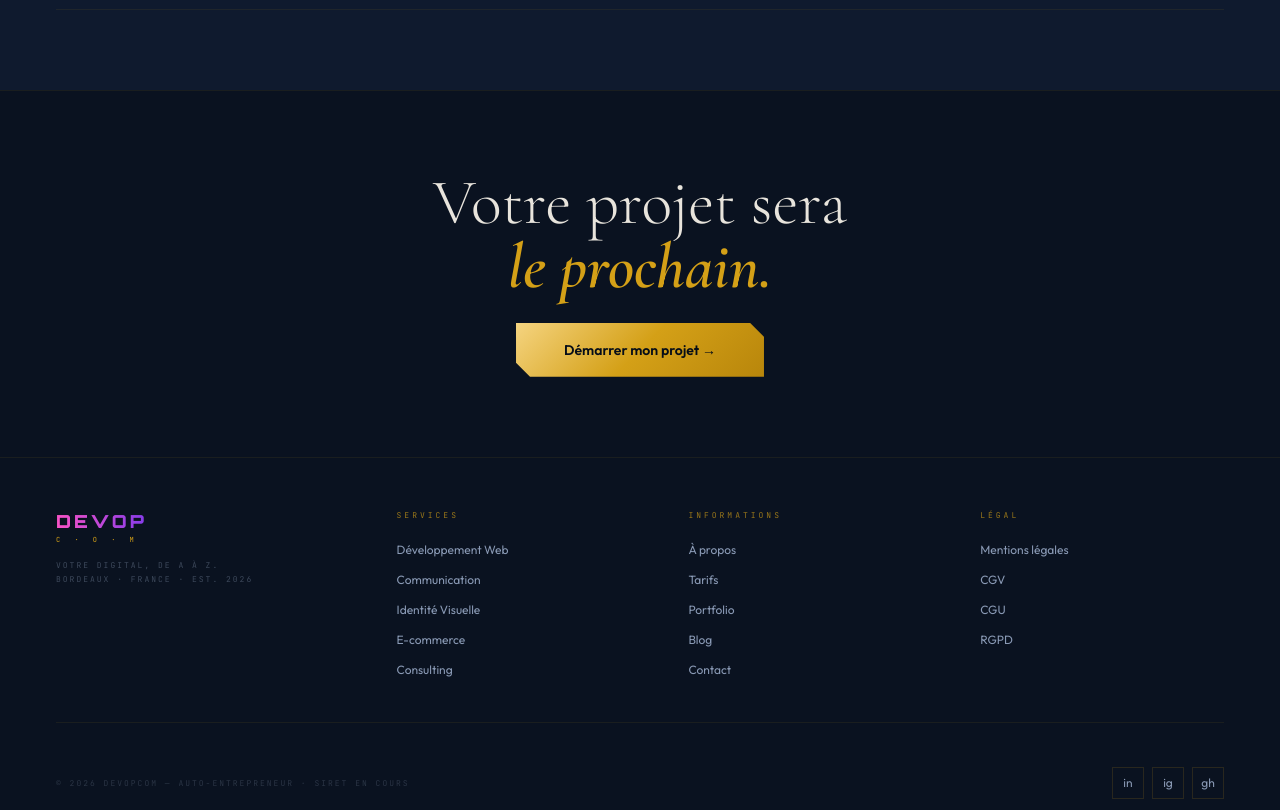
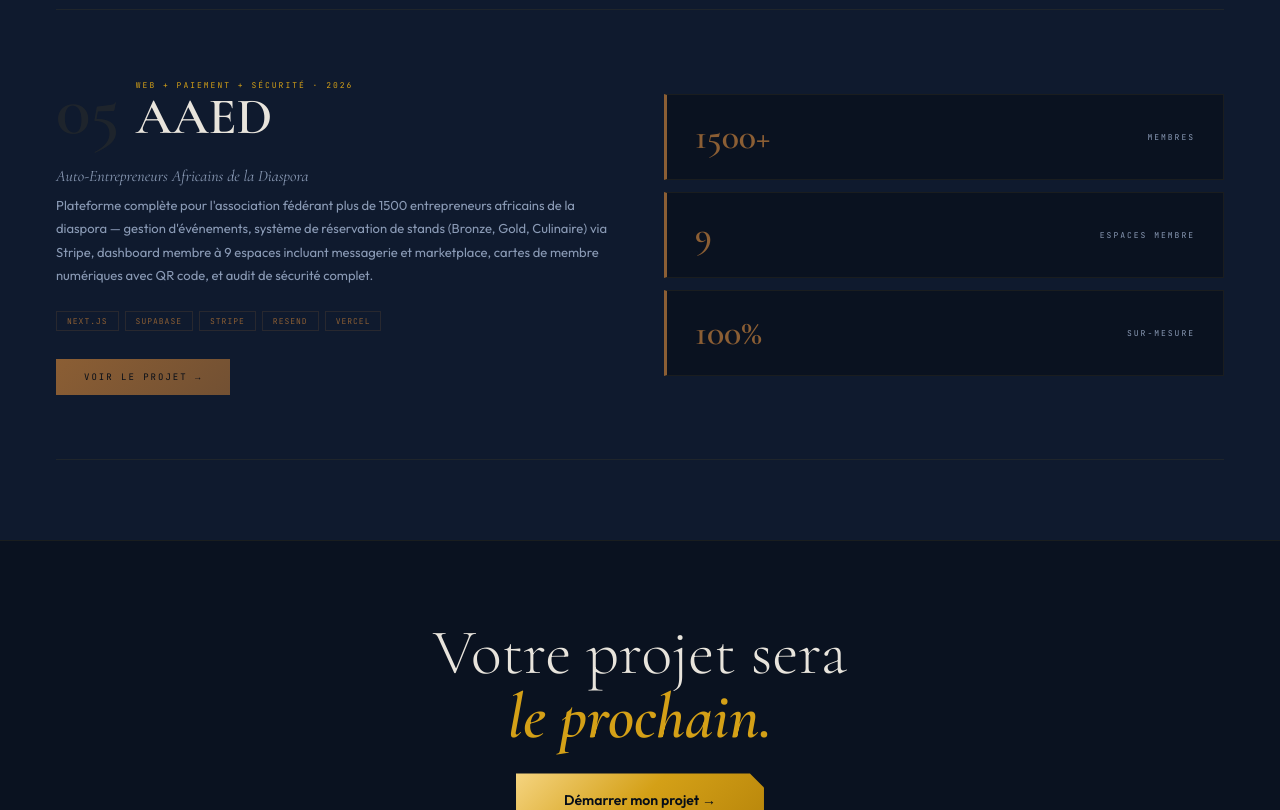
Before and after one commit to mandelathiaw99-cell/devopcom, a Next.js app: page /portfolio in a window 1280 px wide. Shown: the part 2200-3010 px from the top of the page. Built offline with nearby package versions, Linux system fonts and the light colour scheme.

Commit message:
Fix footer dupliqué, mise à jour SIREN, ajout projet AAED au portfolio

```diff
--- a/app/page.tsx
+++ b/app/page.tsx
@@ -6,7 +6,6 @@ import Process from '@/components/sections/Process'
 import About from '@/components/sections/About'
 import Testimonials from '@/components/sections/Testimonials'
 import CTA from '@/components/sections/CTA'
-import Footer from '@/components/layout/Footer'
 
 export default function Home() {
   return (
@@ -19,7 +18,6 @@ export default function Home() {
       <About />
       <Testimonials />
       <CTA />
-      <Footer />
     </main>
   )
 }
--- a/app/portfolio/page.tsx
+++ b/app/portfolio/page.tsx
@@ -69,6 +69,23 @@ const projects = [
     metrics: [
       { val: '10+', label: 'Pages' },
       { val: 'SaaS', label: 'Architecture' },
+      { val: '100%', label: 'Sur-mesure' },
+    ],
+  },
+  {
+    id: 'aaed',
+    num: '05',
+    title: 'AAED',
+    subtitle: 'Auto-Entrepreneurs Africains de la Diaspora',
+    category: 'Web + Paiement + Sécurité',
+    year: '2026',
+    description: 'Plateforme complète pour l\'association fédérant plus de 1500 entrepreneurs africains de la diaspora — gestion d\'événements, système de réservation de stands (Bronze, Gold, Culinaire) via Stripe, dashboard membre à 9 espaces incluant messagerie et marketplace, cartes de membre numériques avec QR code, et audit de sécurité complet.',
+    tags: ['Next.js', 'Supabase', 'Stripe', 'Resend', 'Vercel'],
+    url: 'https://aaed.fr',
+    color: '#8B5E34',
+    metrics: [
+      { val: '1500+', label: 'Membres' },
+      { val: '9', label: 'Espaces membre' },
       { val: '100%', label: 'Sur-mesure' },
     ],
   },
--- a/components/layout/Footer.tsx
+++ b/components/layout/Footer.tsx
@@ -124,7 +124,7 @@ export default function Footer() {
           fontSize: '8px', letterSpacing: '2px',
           color: 'rgba(138,154,181,.25)', textTransform: 'uppercase',
         }}>
-          © 2026 DevopCom — Auto-entrepreneur · SIRET en cours
+          © 2026 DevopCom — Entrepreneur individuel · SIREN 107 384 620
         </p>
         <div style={{ display: 'flex', gap: '8px' }}>
           {[
```
